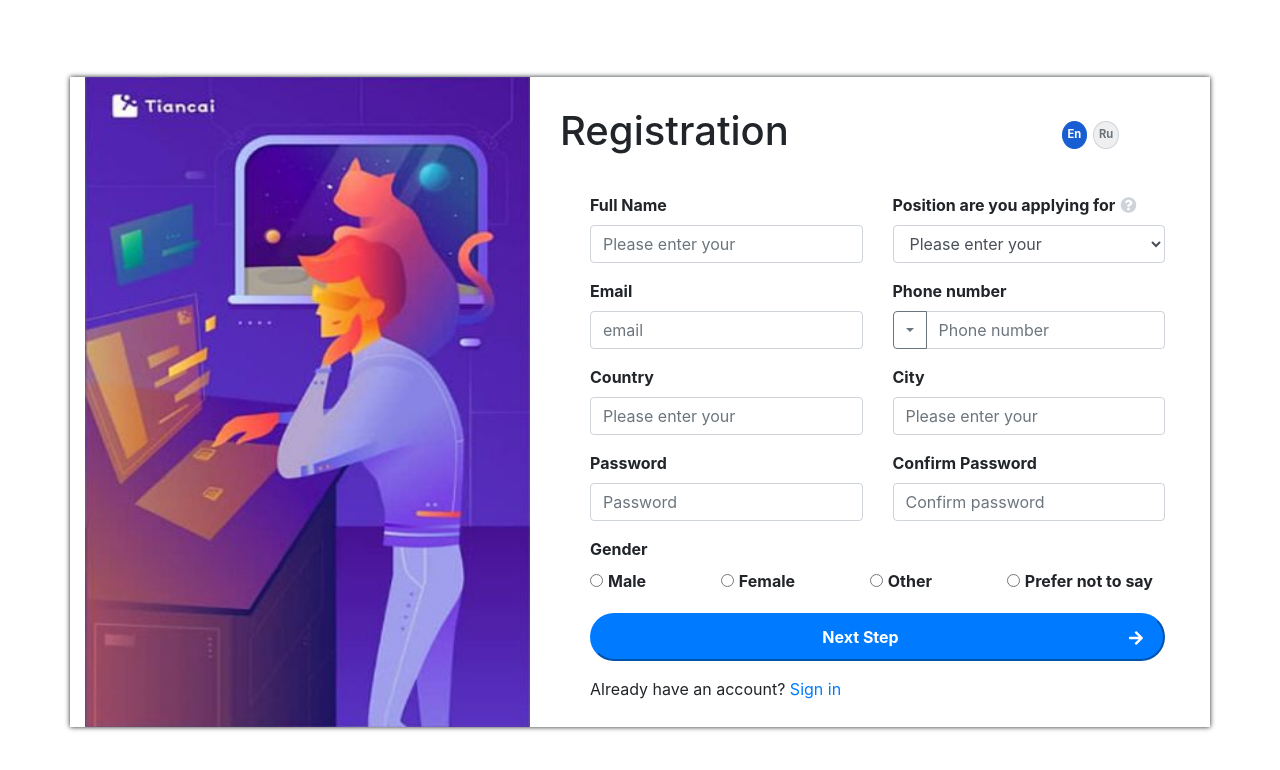
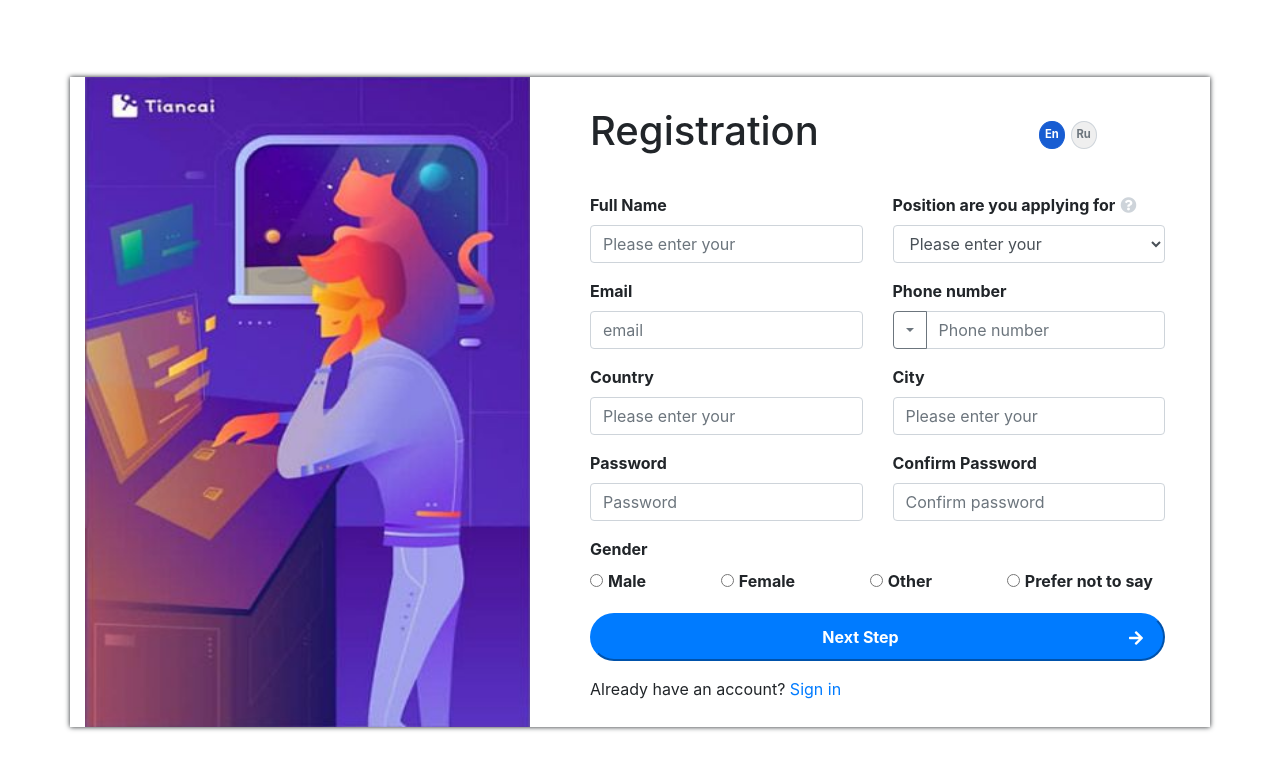
Before and after one commit to anna2990/react-form, a React (Create React App) app: page / in a window 1280 px wide. Shown: the top 770 px of the page. Built offline with nearby package versions, Linux system fonts and the light colour scheme.

Commit message:
Update Registration.jsx

```diff
--- a/src/components/Registration.jsx
+++ b/src/components/Registration.jsx
@@ -7,10 +7,10 @@ import { Row, Col } from 'react-bootstrap';
 class Registration extends Component {
   render () {
     return(
-        <Row className="title">
-          <Col className="">
+        <div className="title">
+          <div className="registr">
               <h1>Registration</h1>
-          </Col>
+          </div>
           <Col className="col-3 buttons">
             {['button'].map(type =>(
               <div>
@@ -19,7 +19,7 @@ class Registration extends Component {
               </div>
             ))}
           </Col>
-        </Row>
+        </div>
       );
   }
 
```
